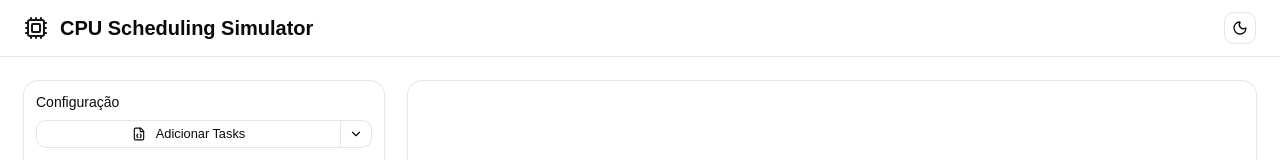
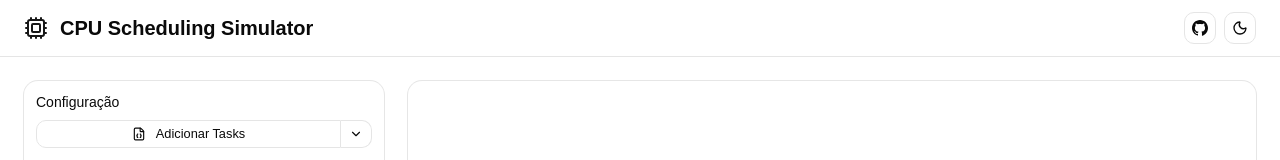
Before and after one commit to gugacarbo/cpu-scheduling-simulator, a React (Vite) app: page / in a window 1280 px wide. Shown: the top 160 px of the page. Built offline with nearby package versions, Linux system fonts and the light colour scheme.

Commit message:
refactor(ui): simplify header/footer and add GitHub link
Remove simulation status badges from the header and scheduler metadata
from the config panel footer. Add a GitHub repository button next to
the theme toggle for quick access to the source repo.

```diff
--- a/src/App.tsx
+++ b/src/App.tsx
@@ -35,7 +35,7 @@ function App() {
 
   return (
     <div className="flex min-h-svh flex-col">
-      <Header result={result} theme={theme} onToggleTheme={toggleTheme} />
+      <Header theme={theme} onToggleTheme={toggleTheme} />
 
       {/* biome-ignore lint/a11y/noStaticElementInteractions: clears linked hover when pointer leaves timeline area */}
       <div
--- a/src/components/ConfigPanel.tsx
+++ b/src/components/ConfigPanel.tsx
@@ -1,7 +1,6 @@
 import {
   AlarmClock,
   ChevronDown,
-  Circle,
   Clock,
   Cpu,
   FileJson,
@@ -462,15 +461,9 @@ export function ConfigPanel({
               <Layers className="h-3 w-3 shrink-0" aria-hidden="true" />
               {validation.data.tasks.length} tarefa{validation.data.tasks.length === 1 ? '' : 's'}
             </span>
-            <Circle className="h-1 w-1 shrink-0 fill-current" aria-hidden="true" />
             <span className="inline-flex items-center gap-1">
               <Clock className="h-3 w-3 shrink-0" aria-hidden="true" />
               {validation.data.simulation_time}u
-            </span>
-            <Circle className="h-1 w-1 shrink-0 fill-current" aria-hidden="true" />
-            <span className="inline-flex items-center gap-1">
-              <Cpu className="h-3 w-3 shrink-0" aria-hidden="true" />
-              {effectiveScheduler}
             </span>
           </div>
 
--- a/src/components/layout/Header.tsx
+++ b/src/components/layout/Header.tsx
@@ -1,19 +1,14 @@
 import { Cpu, Moon, Sun } from 'lucide-react'
-import { Badge } from '@/components/ui/badge'
 import { Button } from '@/components/ui/button'
-import { isRealtimeScheduler } from '@/lib/colors'
-import type { SimulationResult } from '@/lib/types'
-import { cn } from '@/lib/utils'
+
+const GITHUB_REPO_URL = 'https://github.com/gugacarbo/cpu-scheduling-simulator'
 
 interface HeaderProps {
-  result: SimulationResult | null
   theme: 'light' | 'dark'
   onToggleTheme: () => void
 }
 
-export function Header({ result, theme, onToggleTheme }: HeaderProps) {
-  const utilizationOk = result ? result.utilization <= 1 : true
-
+export function Header({ theme, onToggleTheme }: HeaderProps) {
   return (
     <header className="flex flex-wrap items-center justify-between gap-4 border-b px-4 py-3 md:px-6">
       <div className="flex items-center gap-3">
@@ -22,30 +17,19 @@ export function Header({ result, theme, onToggleTheme }: HeaderProps) {
       </div>
 
       <div className="flex flex-wrap items-center gap-2">
-        {result && (
-          <>
-            <Badge variant="outline">{result.simulationTime} unidades</Badge>
-            <Badge
-              className={cn(
-                isRealtimeScheduler(result.scheduler)
-                  ? 'bg-blue-600 text-white hover:bg-blue-600'
-                  : 'bg-emerald-600 text-white hover:bg-emerald-600',
-              )}
-            >
-              {result.scheduler}
-            </Badge>
-            <Badge
-              variant="outline"
-              className={cn(
-                utilizationOk
-                  ? 'border-emerald-500 text-emerald-700 dark:text-emerald-400'
-                  : 'border-amber-500 text-amber-700 dark:text-amber-400',
-              )}
-            >
-              U = {result.utilization.toFixed(2)}
-            </Badge>
-          </>
-        )}
+        <Button
+          variant="outline"
+          size="icon"
+          nativeButton={false}
+          render={
+            <a href={GITHUB_REPO_URL} target="_blank" rel="noopener noreferrer">
+              <svg viewBox="0 0 24 24" fill="currentColor" className="h-4 w-4" aria-hidden="true">
+                <path d="M12 0c-6.626 0-12 5.373-12 12 0 5.302 3.438 9.8 8.207 11.387.599.111.793-.261.793-.577 0-.285-.01-1.04-.015-2.04-3.338.724-4.042-1.61-4.042-1.61C4.422 18.07 3.633 17.7 3.633 17.7c-1.087-.744.084-.729.084-.729 1.205.084 1.838 1.236 1.838 1.236 1.07 1.835 2.809 1.305 3.495.998.108-.776.417-1.305.76-1.605-2.665-.3-5.466-1.332-5.466-5.93 0-1.31.465-2.38 1.235-3.22-.135-.303-.54-1.523.105-3.176 0 0 1.005-.322 3.3 1.23.96-.267 1.98-.399 3-.405 1.02.006 2.04.138 3 .405 2.28-1.552 3.285-1.23 3.285-1.23.645 1.653.24 2.873.12 3.176.765.84 1.23 1.91 1.23 3.22 0 4.61-2.805 5.625-5.475 5.92.42.36.81 1.096.81 2.22 0 1.606-.015 2.896-.015 3.286 0 .315.21.69.825.57C20.565 21.795 24 17.295 24 12c0-6.627-5.373-12-12-12z" />
+              </svg>
+              <span className="sr-only">Ver repositório no GitHub</span>
+            </a>
+          }
+        />
         <Button variant="outline" size="icon" onClick={onToggleTheme} aria-label="Alternar tema">
           {theme === 'dark' ? <Sun className="h-4 w-4" /> : <Moon className="h-4 w-4" />}
         </Button>
```
